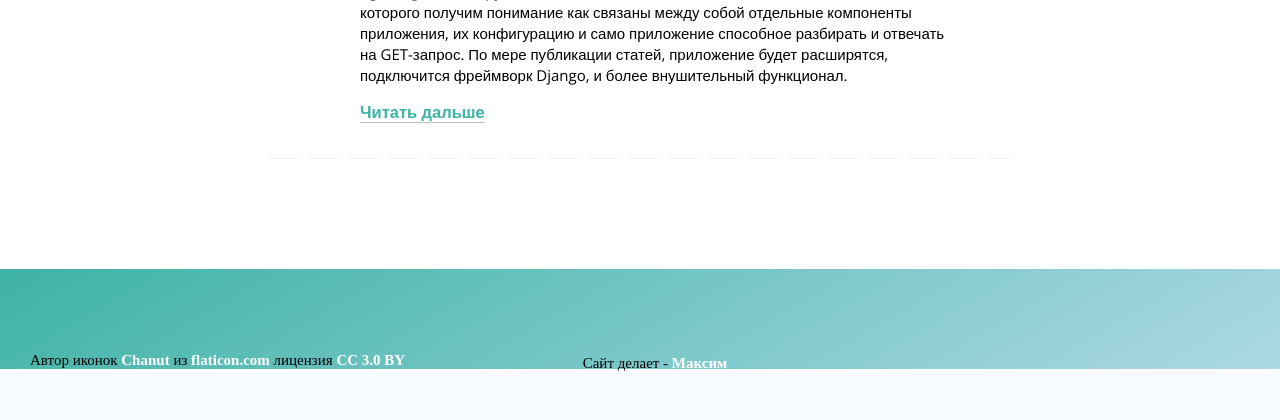
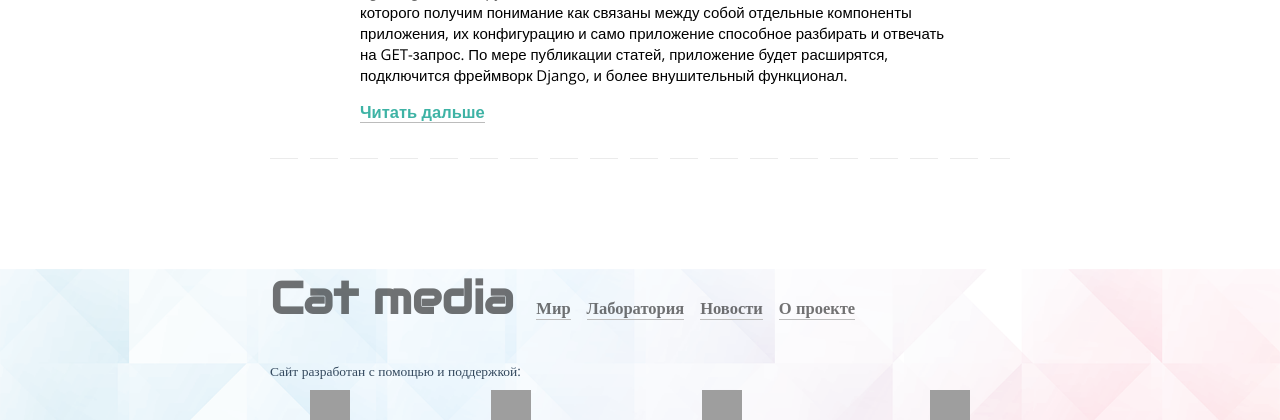
Before and after one commit to biryukov-m/c-media, a Django app: page / in a window 1280 px wide. Shown: the part 3816-4236 px from the top of the page. Before the commit the page ends 4187 px from the top, so only its background shows below. Run offline with Django 3.2, Linux system fonts and the light colour scheme; data comes from the database, SQL or seed files in the repository; some libraries are stand-ins or nearby versions; grey boxes are pictures that could not be loaded.

Commit message:
Сверстан дизайн футера. Теперь он содержит лого сайта и меню. Внизу добавлены технологии, которые используются

```diff
--- a/blog/static/blog/css/head.css
+++ b/blog/static/blog/css/head.css
@@ -433,21 +433,87 @@ button,
 }
 .content-footer {
     width: 100%;
-    height: 150px;
-    background: linear-gradient(-30deg, lightblue, #3eb3a5);
-    position: relative;
+    /*height: 100px;*/
+    /*background: linear-gradient(-30deg, lightblue, #3eb3a5);*/
+    background: url("/static/blog/img/head.png");
+
+    background-size: cover;
+}
+.content-footer .footer-layout {
+    margin: 0 auto;
+    max-width: 740px;
+    /*background: tomato;*/
+    /*opacity: 0.3;*/
+}
+.content-footer .footer-menu ul {
+    list-style: none;
+    margin: 0 0 30px 0;
+    padding: 0;
     display: flex;
-    flex-direction: column;
-    justify-content: flex-end;
+    flex-direction: row;
+    /*justify-content: space-between;*/
+    align-items: baseline;
 }
-.content-footer div{
-    margin-left: 2em;
+.content-footer .footer-menu ul li a{
+    display: block;
+    margin: 4px 8px;
+    /*height: 30px;*/
+    font-family: "Open Sans";
+    /*color: #3eb3a5;*/
+	font-size: 1.1em;
+	box-shadow: 0 1px 0 0 #bcbcbc;
+	font-weight: bold;
+    color: rgba(0, 0, 0, 0.55);
+
 }
-.content-footer a {
-    font-size: 1em;
-    font-weight: bold;
-    color: white;
+.content-footer .footer-menu a.text-logo {
+    font-family: 'Audiowide', cursive;
+    font-size: 3em;
+    text-shadow: 0 0 6px -2px #34495e;
+    margin: 0;
+    margin-right: 15px;
+    box-shadow: none;
 }
+.content-footer .powered-list:before {
+    display: block;
+    content: "Сайт разработан с помощью и поддержкой:";
+    font-family: 'Open Sans';
+    font-size: 0.9em;
+    color: #34495e;
+    padding: 5px 0 10px 0;
+}
+.content-footer .powered-list ul {
+    list-style: none;
+    margin: 0;
+    padding: 0;
+    display: flex;
+    flex-direction: row;
+    justify-content: space-between;
+}
+.content-footer .powered-list ul li a{
+    display: block;
+    height: 30px;
+    background-size: contain;
+    background-repeat: no-repeat;
+    background-position-x: center;
+}
+.content-footer .powered-list ul li a.nginx{
+    background-image: url("/static/blog/img/NGINX-logo.png");
+    width: 120px;
+}
+.content-footer .powered-list ul li a.django {
+    background-image: url("/static/blog/img/django-logo-positive.png");
+    width: 87px;
+}
+.content-footer .powered-list ul li a.digitalocean {
+    background-image: url("/static/blog/img/DO_Logo_Horizontal_Blue.png");
+    width: 180px;
+}
+.content-footer .powered-list ul li a.icons-design {
+    background-image: url("https://e2-cdns2-fp.akamaized.net/img/logo.png");
+    width: 120px;
+}
+
 /* Single article */
 .post-container.single .article-content {
     margin-bottom: 30px;
@@ -814,14 +880,6 @@ textarea::placeholder {
         width: 670px;
         left: -70px;
     }
-    .content-footer {
-        height: 100px;
-    }
-    .content-footer .copyright-footer {
-        position: relative;
-        top: 20px;
-        text-align: center;
-}
     form.writecomment label{
         position: static;
         display: block;
@@ -872,9 +930,6 @@ textarea::placeholder {
     }
     .greeting-top {
         height: 50px;
-    }
-    .content-footer {
-        height: 100px;
     }
     .comment-container .comment-col-left .commentator-portrait{
         width: 100px;
--- a/blog/templates/blog/base.html
+++ b/blog/templates/blog/base.html
@@ -89,17 +89,25 @@
         {% endblock %}
     </main>
     <footer class="content-footer">
-        <div class="copyright-footer">
-            Сайт делает -
-            <a href="#">Максим</a>
-        </div>
-        <div class="icons-rights">
-            Автор иконок
-            <a href="https://www.flaticon.com/authors/chanut" title="Chanut">Chanut</a>
-            из
-            <a href="https://www.flaticon.com/" title="Flaticon">flaticon.com</a>
-            лицензия
-            <a href="http://creativecommons.org/licenses/by/3.0/" title="Creative Commons BY 3.0" target="_blank">CC 3.0 BY</a>
+        <div class="footer-layout">
+            <nav class="footer-menu">
+                <ul>
+                    <li><a class="text-logo" href="{% url 'blog:home' %}">Cat media</a></li>
+                    {% for item in category_list %}
+                    <li><a href="{% url 'blog:by-category' item.slug %}">{{ item }}</a></li>
+                    {% endfor %}
+                    <li><a href="{% url 'blog:news' %}">Новости</a></li>
+                    <li><a href="{% url 'blog:home' %}">О проекте</a></li>
+                </ul>
+            </nav>
+            <nav class="powered-list">
+            <ul>
+                    <li><a class="nginx" href="#"></a></li>
+                    <li><a class="django" href="#"></a></li>
+                    <li><a class="digitalocean" href="#"></a></li>
+                    <li><a class="icons-design" href="#"></a></li>
+                </ul>
+            </nav>
         </div>
     </footer>
 </body>
```
